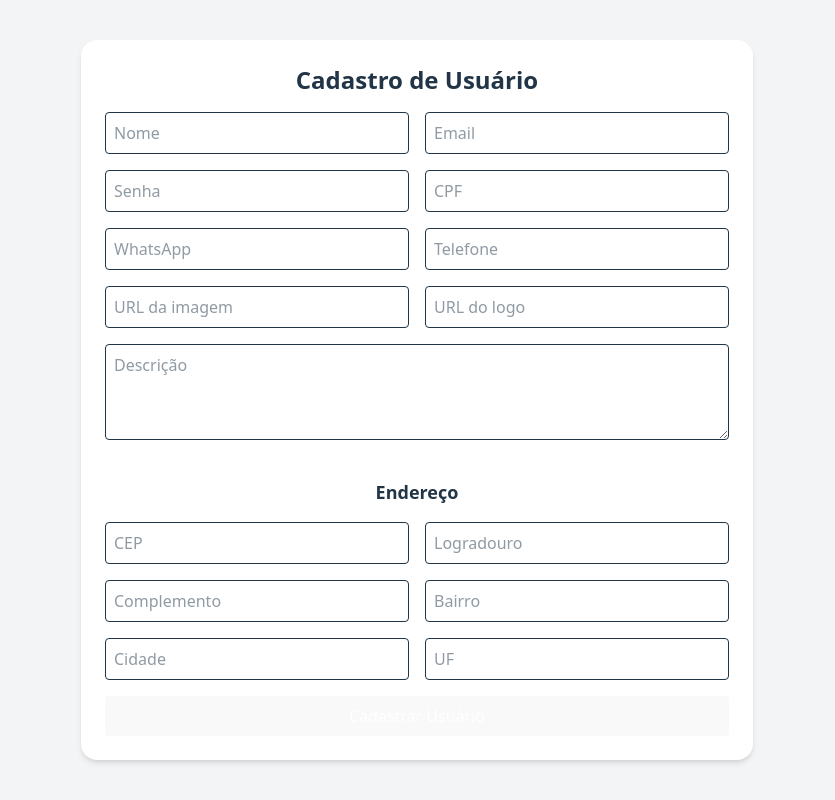
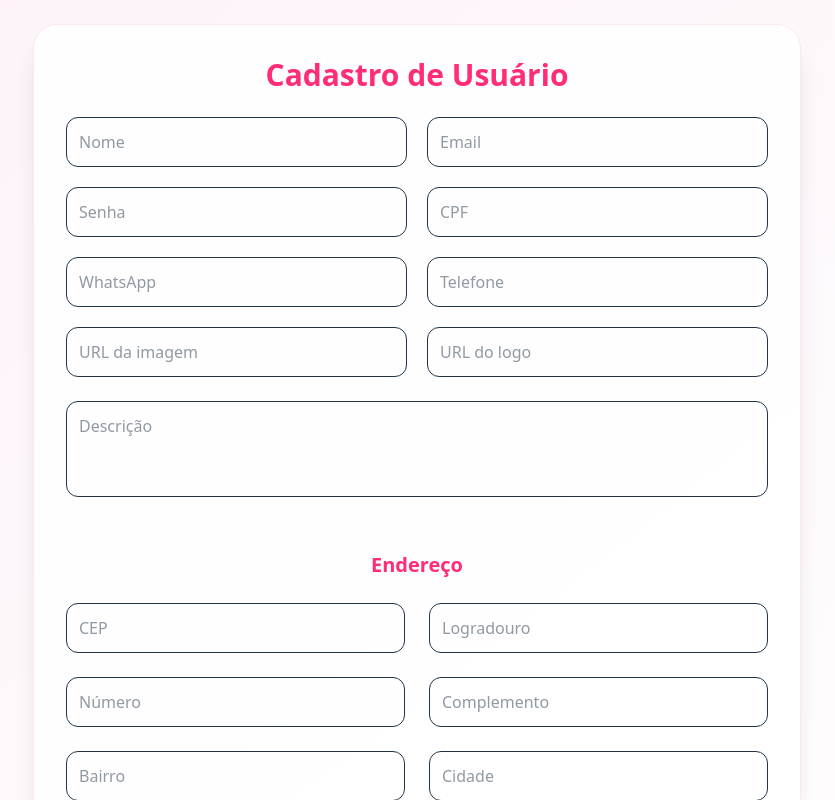
Before and after one commit to Angelobelelli/ClassificadosLoja, a React (Vite) app in the folder frontend/: page /cadastro in a window 1280 px wide. Shown: the top 800 px of the page, without its empty margins (223-1058 px from the left). Built offline with nearby package versions, Linux system fonts and the light colour scheme.

Commit message:
estilizando melhor a tela de cadastro, e consegui criar um usuário via requisição

```diff
--- a/frontend/src/pages/Cadastro.jsx
+++ b/frontend/src/pages/Cadastro.jsx
@@ -22,7 +22,7 @@ const CadastroUsuario = () => {
 					const response = await axios.get(
 						`https://viacep.com.br/ws/${cep}/json/`
 					);
-					const {logradouro, complemento, bairro, localidade, uf} =
+					const {logradouro, complemento, bairro, localidade, uf, numero} =
 						response.data;
 
 					setValue("logradouro", logradouro);
@@ -30,6 +30,7 @@ const CadastroUsuario = () => {
 					setValue("bairro", bairro);
 					setValue("localidade", localidade);
 					setValue("uf", uf);
+					setValue("numero", numero); // Limpa o campo número
 				} catch (error) {
 					console.error("Erro ao buscar CEP:", error);
 				}
@@ -58,101 +59,108 @@ const CadastroUsuario = () => {
 	};
 
 	return (
-		<div className="min-h-screen bg-gray-100 flex items-center justify-center p-4">
+		<div className="min-h-screen bg-gradient-to-br from-pink-50 to-white flex items-center justify-center p-6">
 			<form
 				onSubmit={handleSubmit(onSubmit)}
-				className="bg-white p-6 rounded-2xl shadow-md w-full max-w-2xl space-y-4"
+				className="bg-white/90 border border-pink-100 p-8 rounded-3xl shadow-xl w-full max-w-3xl space-y-6"
 			>
-				<h2 className="text-2xl font-bold text-center">Cadastro de Usuário</h2>
+				<h2 className="text-3xl font-extrabold text-center text-[#FF2C78]">
+					Cadastro de Usuário
+				</h2>
 
-				<div className="grid grid-cols-1 md:grid-cols-2 gap-4">
+				<div className="grid grid-cols-1 md:grid-cols-2 gap-5">
 					<input
 						{...register("nome", {required: true})}
 						placeholder="Nome"
-						className="p-2 border rounded"
+						className="p-3 border rounded-xl focus:outline-none focus:ring-1 focus:ring-[#FF2C78] focus:border-[#FF2C78]"
 					/>
 					<input
 						{...register("email", {required: true})}
 						placeholder="Email"
-						className="p-2 border rounded"
+						className="p-3 border rounded-xl focus:outline-none focus:ring-1 focus:ring-[#FF2C78] focus:border-[#FF2C78]"
 					/>
 					<input
 						{...register("senha", {required: true})}
 						placeholder="Senha"
 						type="password"
-						className="p-2 border rounded"
+						className="p-3 border rounded-xl focus:outline-none focus:ring-1 focus:ring-[#FF2C78] focus:border-[#FF2C78]"
 					/>
 					<input
 						{...register("cpf", {required: true})}
 						placeholder="CPF"
-						className="p-2 border rounded"
+						className="p-3 border rounded-xl focus:outline-none focus:ring-1 focus:ring-[#FF2C78] focus:border-[#FF2C78]"
 					/>
 					<input
 						{...register("whatsapp")}
 						placeholder="WhatsApp"
-						className="p-2 border rounded"
+						className="p-3 border rounded-xl focus:outline-none focus:ring-1 focus:ring-[#FF2C78] focus:border-[#FF2C78]"
 					/>
 					<input
 						{...register("telefone")}
 						placeholder="Telefone"
-						className="p-2 border rounded"
+						className="p-3 border rounded-xl focus:outline-none focus:ring-1 focus:ring-[#FF2C78] focus:border-[#FF2C78]"
 					/>
 					<input
 						{...register("image")}
 						placeholder="URL da imagem"
-						className="p-2 border rounded"
+						className="p-3 border rounded-xl focus:outline-none focus:ring-1 focus:ring-[#FF2C78] focus:border-[#FF2C78]"
 					/>
 					<input
 						{...register("logo")}
 						placeholder="URL do logo"
-						className="p-2 border rounded"
+						className="p-3 border rounded-xl focus:outline-none focus:ring-1 focus:ring-[#FF2C78] focus:border-[#FF2C78]"
 					/>
 				</div>
 
 				<textarea
 					{...register("descricao")}
 					placeholder="Descrição"
-					className="w-full p-2 border rounded h-24"
+					className="w-full p-3 border rounded-xl h-24 resize-none focus:outline-none focus:ring-1 focus:ring-[#FF2C78] focus:border-[#FF2C78]"
 				/>
 
-				<h3 className="text-lg font-semibold mt-4">Endereço</h3>
+				<h3 className="text-xl font-semibold text-[#FF2C78] mt-6">Endereço</h3>
 
-				<div className="grid grid-cols-1 md:grid-cols-2 gap-4">
+				<div className="grid grid-cols-1 md:grid-cols-2 gap-6">
 					<input
 						{...register("cep")}
 						placeholder="CEP"
-						className="p-2 border rounded"
+						className="p-3 border rounded-xl focus:outline-none focus:ring-1 focus:ring-[#FF2C78] focus:border-[#FF2C78]"
 					/>
 					<input
 						{...register("logradouro")}
 						placeholder="Logradouro"
-						className="p-2 border rounded"
+						className="p-3 border rounded-xl focus:outline-none focus:ring-1 focus:ring-[#FF2C78] focus:border-[#FF2C78]"
+					/>
+					<input
+						{...register("numero")}
+						placeholder="Número"
+						className="p-3 border rounded-xl focus:outline-none focus:ring-1 focus:ring-[#FF2C78] focus:border-[#FF2C78]"
 					/>
 					<input
 						{...register("complemento")}
 						placeholder="Complemento"
-						className="p-2 border rounded"
+						className="p-3 border rounded-xl focus:outline-none focus:ring-1 focus:ring-[#FF2C78] focus:border-[#FF2C78]"
 					/>
 					<input
 						{...register("bairro")}
 						placeholder="Bairro"
-						className="p-2 border rounded"
+						className="p-3 border rounded-xl focus:outline-none focus:ring-1 focus:ring-[#FF2C78] focus:border-[#FF2C78]"
 					/>
 					<input
 						{...register("localidade")}
 						placeholder="Cidade"
-						className="p-2 border rounded"
+						className="p-3 border rounded-xl focus:outline-none focus:ring-1 focus:ring-[#FF2C78] focus:border-[#FF2C78]"
 					/>
 					<input
 						{...register("uf")}
 						placeholder="UF"
-						className="p-2 border rounded"
+						className="p-3 border rounded-xl focus:outline-none focus:ring-1 focus:ring-[#FF2C78] focus:border-[#FF2C78]"
 					/>
 				</div>
 
 				<button
 					type="submit"
-					className="w-full bg-green-600 text-white py-2 rounded hover:bg-green-700"
+					className="w-full bg-[#FF2C78] hover:bg-[#E6005C] text-white text-lg py-3 rounded-xl font-semibold shadow-md transition-all duration-300"
 				>
 					Cadastrar Usuário
 				</button>
```
